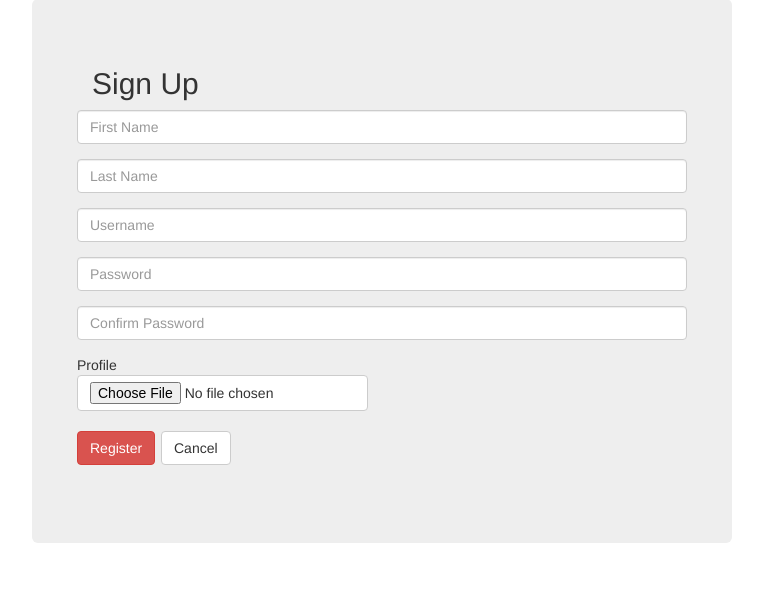
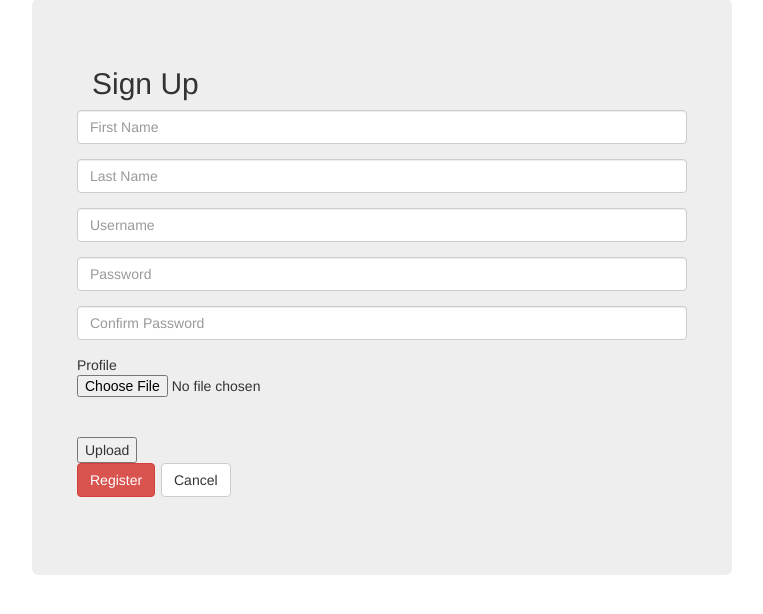
Before and after one commit to aslibman/Assassin, a Flask app: page /register in a window 1280 px wide. Shown: the part 83-697 px from the top of the page, without its empty margins (258-1021 px from the left). Run offline with Flask 2, Linux system fonts and the light colour scheme; parts of the project's set-up code (start-up, migrations or seed data) failed here and were passed over; some libraries are stand-ins or nearby versions.

Commit message:
helped with picture upload functionality

```diff
--- a/templates/register.html
+++ b/templates/register.html
@@ -14,7 +14,6 @@
         <div class="container-fluid">
 <div class="navbar-header">
 <div class="navbar-brand">
-
 <img src="./static/icon.jpg" alt="Brand" height="27px" width="27px">
 </div>
 </div>
@@ -31,7 +30,8 @@
       <div class="jumbotron" style="max-width:730px;">
         <h2>Sign Up</h2>
 
-        <form role="form" class="form-horizontal" method="POST">
+        <form role="form" action="upload" method="post"
+        enctype="multipart/form-data"  class="form-horizontal" method="POST">
           <div class="form-group">
             <p><input type="text" class="form-control" name="first_name" placeholder="First Name"></p>
 
@@ -42,7 +42,12 @@
    <p><input type="password" class="form-control" name="password" placeholder="Password"></p>
 
    <p><input type="password" class="form-control" name="password_confirm" placeholder="Confirm Password"></p>
-               Profile <input type="file" name="f" class="btn btn-default" value="Profile Picture">
+
+   Profile
+   <input type="file" name="file"><br /><br />
+
+   <input type="submit" value="Upload">
+
    {% if message is defined %}
  <div class="alert alert-danger " role="alert">
    {{message}}
```
Lines whose indentation alone changed are shown as unchanged.
